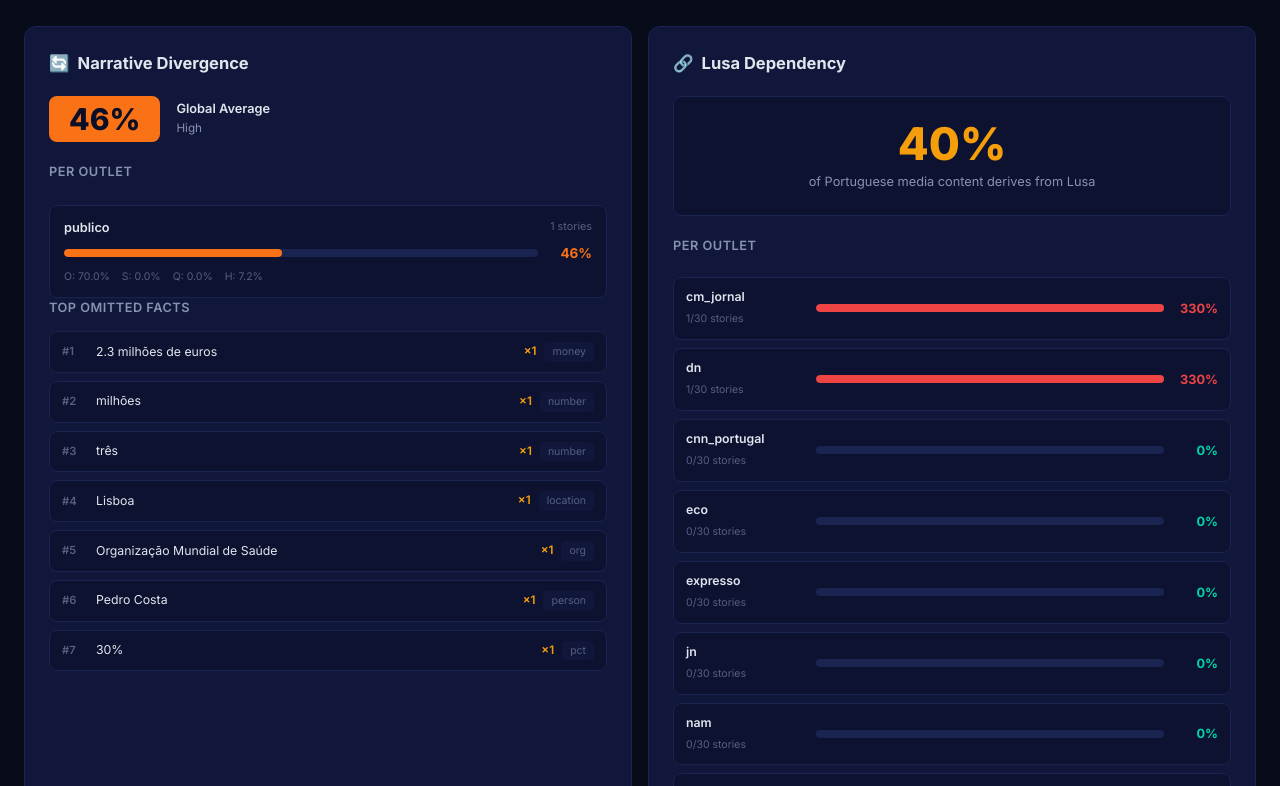
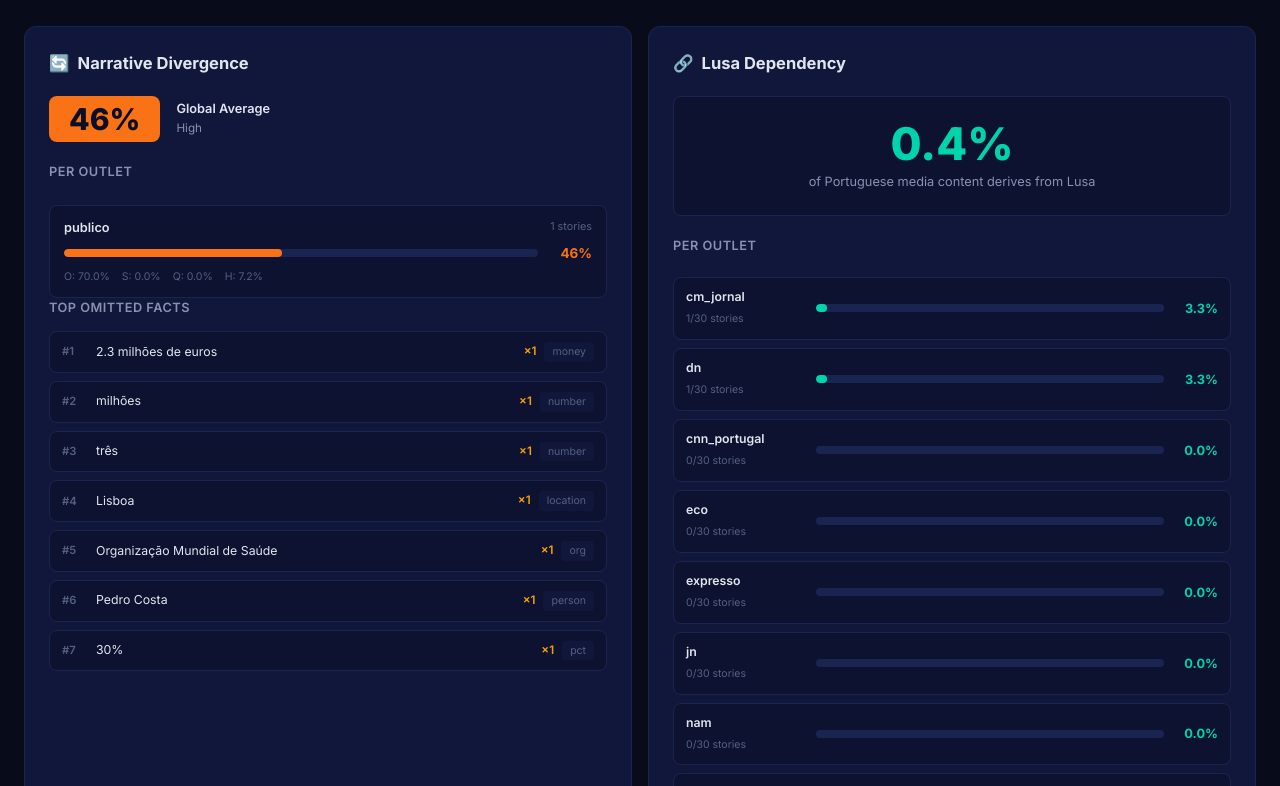
Before and after one commit to nelohenriq/vespeiro, a React (Vite) app in the folder frontend/: page / in a window 1280 px wide. Shown: the part 994-1780 px from the top of the page. Built offline with nearby package versions, Linux system fonts and the light colour scheme.

Commit message:
fix: correct Lusa dependency percentage display (was double-multiplying by 100)

```diff
--- a/frontend/src/components/DependencyCard.tsx
+++ b/frontend/src/components/DependencyCard.tsx
@@ -1,20 +1,26 @@
 import type { StatsPayload } from "../types";
-import { pct } from "../api";
 
 interface DependencyCardProps {
   stats: StatsPayload;
 }
 
+/** Format a percentage value that the backend stores as 0-100 (not 0-1). */
+function fmtPct(pctVal: number, decimals = 1): string {
+  return pctVal.toFixed(decimals) + "%";
+}
+
+/** Backend stores percentages on 0-100 scale; depColor expects 0-1. */
+function depColor(pctVal: number): string {
+  const fraction = pctVal / 100;
+  if (fraction < 0.3) return "#00d4aa";
+  if (fraction < 0.5) return "#f59e0b";
+  if (fraction < 0.7) return "#f97316";
+  return "#ef4444";
+}
+
 export default function DependencyCard({ stats }: DependencyCardProps) {
   const { lusa_dependency } = stats;
   const outlets = Object.entries(lusa_dependency.per_outlet);
-
-  function depColor(pctVal: number): string {
-    if (pctVal < 0.3) return "#00d4aa";
-    if (pctVal < 0.5) return "#f59e0b";
-    if (pctVal < 0.7) return "#f97316";
-    return "#ef4444";
-  }
 
   return (
     <section className="section-card">
@@ -26,7 +32,7 @@ export default function DependencyCard({ stats }: DependencyCardProps) {
       {lusa_dependency.global_pct != null && (
         <div className="dep-global">
           <div className="dep-global-value" style={{ color: depColor(lusa_dependency.global_pct) }}>
-            {pct(lusa_dependency.global_pct, 0)}
+            {fmtPct(lusa_dependency.global_pct)}
           </div>
           <div className="dep-global-label">of Portuguese media content derives from Lusa</div>
         </div>
@@ -50,11 +56,11 @@ export default function DependencyCard({ stats }: DependencyCardProps) {
                   <div className="dep-bar-bg">
                     <div
                       className="dep-bar-fill"
-                      style={{ width: `${outlet.pct * 100}%`, background: color }}
+                      style={{ width: `${outlet.pct}%`, background: color }}
                     />
                   </div>
                   <span className="dep-pct" style={{ color }}>
-                    {pct(outlet.pct, 0)}
+                    {fmtPct(outlet.pct)}
                   </span>
                 </div>
               );
@@ -72,7 +78,7 @@ export default function DependencyCard({ stats }: DependencyCardProps) {
                 <div key={topic} className="topic-chip" style={{ borderColor: depColor(pctVal) }}>
                   <span className="topic-name">{topic}</span>
                   <span className="topic-pct" style={{ color: depColor(pctVal) }}>
-                    {pct(pctVal, 0)}
+                    {fmtPct(pctVal)}
                   </span>
                 </div>
               ))}
--- a/frontend/src/components/HeroMetrics.tsx
+++ b/frontend/src/components/HeroMetrics.tsx
@@ -7,6 +7,10 @@ interface HeroMetricsProps {
 
 export default function HeroMetrics({ stats }: HeroMetricsProps) {
   const { sources, divergence, lusa_dependency, silence } = stats;
+
+  const lusaDisplay = lusa_dependency.global_pct != null
+    ? lusa_dependency.global_pct.toFixed(0) + "%"
+    : "—";
 
   const items = [
     {
@@ -34,7 +38,7 @@ export default function HeroMetrics({ stats }: HeroMetricsProps) {
     },
     {
       label: "Lusa Dependency",
-      value: pct(lusa_dependency.global_pct, 0),
+      value: lusaDisplay,
       sub: lusa_dependency.per_outlet
         ? `${Object.keys(lusa_dependency.per_outlet).length} outlets`
         : "No data",
--- a/frontend/src/components/TransparencyMethodology.tsx
+++ b/frontend/src/components/TransparencyMethodology.tsx
@@ -1,5 +1,5 @@
 import type { StatsPayload } from "../types";
-import { formatDate, formatNumber, pct } from "../api";
+import { formatDate, formatNumber } from "../api";
 
 interface Props {
   stats: StatsPayload;
@@ -38,7 +38,7 @@ export default function TransparencyMethodology({ stats }: Props) {
         </div>
         <div className="transparency-stat-card">
           <span className="transparency-stat-value">
-            {pct(stats.lusa_dependency.global_pct ?? 0)}
+            {(stats.lusa_dependency.global_pct ?? 0).toFixed(1)}%
           </span>
           <span className="transparency-stat-label">Lusa dependency</span>
         </div>
```
